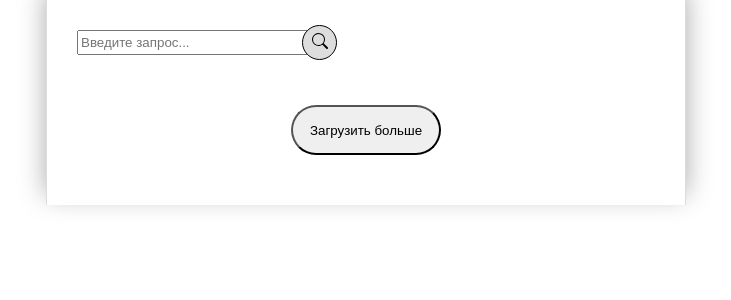
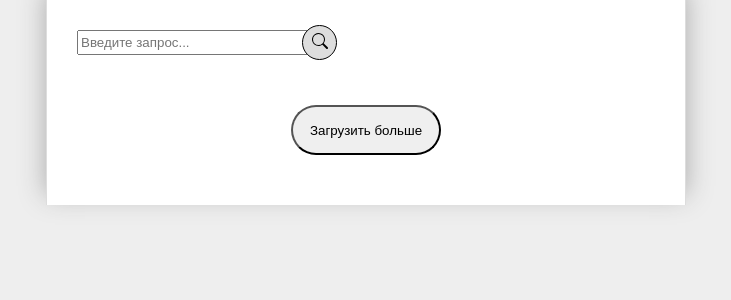
Before and after one commit to Gonernyash/News-website, a React (Create React App) app in the folder frontend/: page / in a window 1280 px wide. Shown: the top 300 px of the page, without its empty margins (274-1005 px from the left). Built offline with nearby package versions, Linux system fonts and the light colour scheme; no server answers.

Commit message:
change background color of page

```diff
--- a/frontend/src/App.css
+++ b/frontend/src/App.css
@@ -1,4 +1,5 @@
 .container {
+  background-color: #FFFFFF;
   width: 50%;
   margin: 0 auto;
   border-left: 1px solid #DDDDDD;
--- a/frontend/src/index.css
+++ b/frontend/src/index.css
@@ -1,5 +1,6 @@
 body {
   margin: 0;
+  background-color: #EEEEEE;
   font-family: -apple-system, BlinkMacSystemFont, 'Segoe UI', 'Roboto', 'Oxygen',
     'Ubuntu', 'Cantarell', 'Fira Sans', 'Droid Sans', 'Helvetica Neue',
     sans-serif;
@@ -14,3 +15,7 @@
 img {
   display: block;
 }
+
+.hidden {
+  display: none;
+}
```
